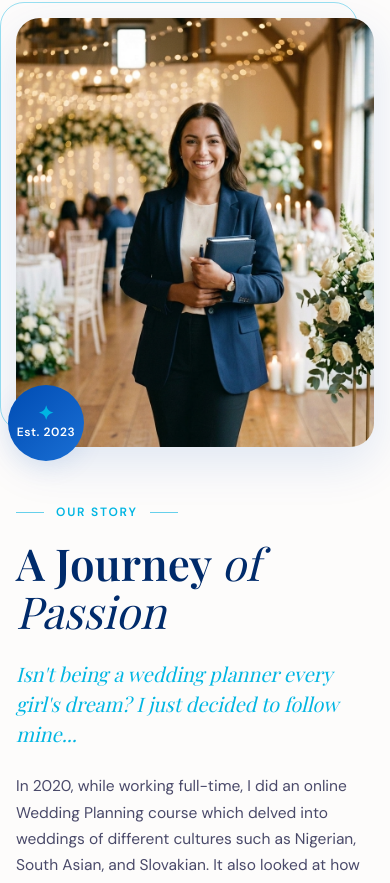
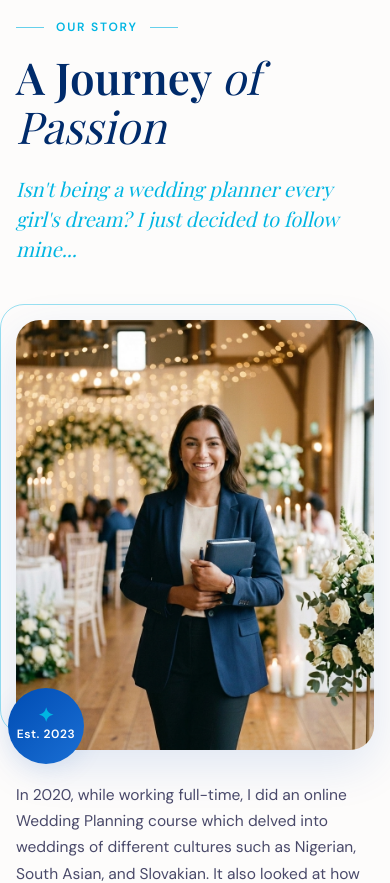
Before and after one commit to klaxtrix-sudo/opal-events, a React (Vite) app: page / in a window 390 px wide. Shown: the part 864-1747 px from the top of the page. Built offline with nearby package versions, Linux system fonts and the light colour scheme; a web font is replaced by a local one.

Commit message:
refactor: reorder About section layout to support mobile-first image positioning

```diff
--- a/src/components/About.css
+++ b/src/components/About.css
@@ -3,10 +3,7 @@
    ============================================================ */
 
 .about-grid {
-  display: grid;
-  grid-template-columns: 1fr 1fr;
-  gap: var(--space-16);
-  align-items: start;
+  display: block; /* Grid layout moved to .about-text-col for reordering support */
 }
 
 /* Link wrappers */
@@ -88,7 +85,29 @@
   line-height: 1;
 }
 
-/* Text column */
+/* Text column - Desktop layout */
+.about-text-col {
+  display: grid;
+  grid-template-columns: 1fr 1fr;
+  gap: var(--space-16);
+  align-items: start;
+}
+
+/* Position image in the left column on desktop */
+.about-image-wrap {
+  grid-column: 1;
+  grid-row: 1 / span 10;
+}
+
+/* Position all text content in the right column on desktop */
+.about-text-col > .eyebrow,
+.about-text-col > .about-heading-link,
+.about-text-col > .about-lead,
+.about-text-col > .about-body,
+.about-text-col > .about-cta {
+  grid-column: 2;
+}
+
 .about-text-col h2 {
   margin-bottom: var(--space-6);
   line-height: 1.1;
@@ -116,14 +135,17 @@
 
 /* Responsive */
 @media (max-width: 992px) {
-  .about-grid {
-    grid-template-columns: 1fr;
-    gap: var(--space-12);
+  .about-text-col {
+    display: flex;
+    flex-direction: column;
+    gap: 0;
   }
 
   .about-image-wrap {
+    grid-column: auto;
+    grid-row: auto;
     max-width: 480px;
-    margin: 0 auto;
+    margin: var(--space-8) auto; /* Add vertical spacing as it's now between text */
   }
 
   .about-badge {
--- a/src/components/About.jsx
+++ b/src/components/About.jsx
@@ -14,17 +14,6 @@ const About = () => {
     <section className="section" id="about" aria-label="About Opal Events">
       <div className="container about-grid">
 
-        {/* Image column */}
-        <div className="about-image-wrap reveal-left" ref={imgRef}>
-          <Link to="/about" className="about-image-link">
-            <img src={aboutImg} alt="Opal Events founder in an elegant venue" className="about-img" loading="lazy" />
-            <div className="about-badge" aria-hidden="true">
-              <span>✦</span>
-              <span>Est. 2023</span>
-            </div>
-          </Link>
-        </div>
-
         {/* Text column */}
         <div className="about-text-col reveal-right" ref={textRef}>
           <span className="eyebrow">Our Story</span>
@@ -35,6 +24,17 @@ const About = () => {
           <p className="about-lead">
             Isn't being a wedding planner every girl's dream? I just decided to follow mine...
           </p>
+
+          {/* Image inserted here for mobile reordering */}
+          <div className="about-image-wrap reveal-left" ref={imgRef}>
+            <Link to="/about" className="about-image-link">
+              <img src={aboutImg} alt="Opal Events founder in an elegant venue" className="about-img" loading="lazy" />
+              <div className="about-badge" aria-hidden="true">
+                <span>✦</span>
+                <span>Est. 2023</span>
+              </div>
+            </Link>
+          </div>
 
           <div className="about-body">
             <p>
```
